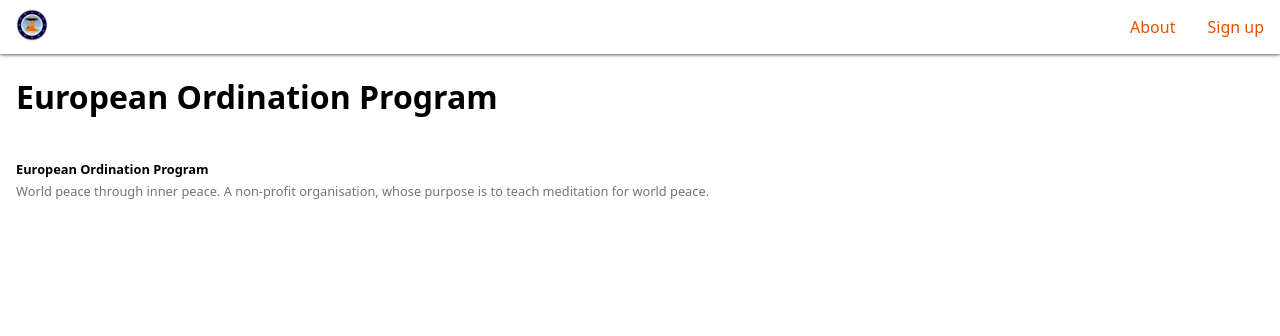
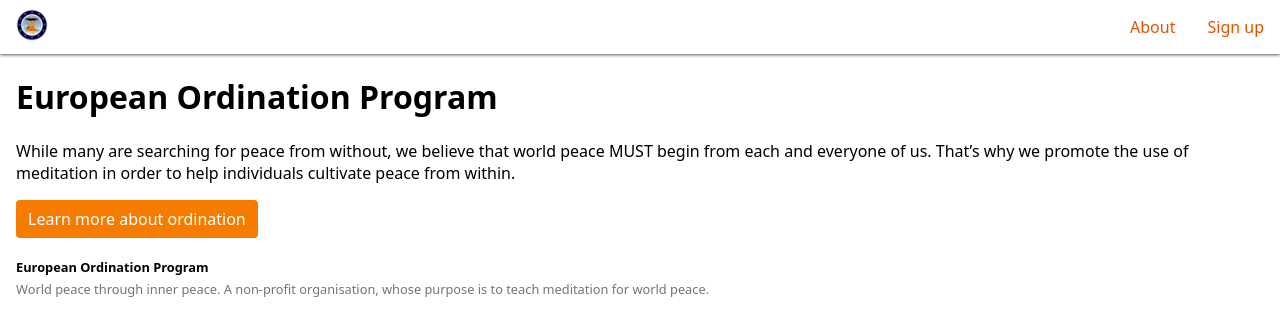
Before and after one commit to spicalous/eop-website, a Jekyll site: the page built from index.html, in a window 1280 px wide. Shown: the top 336 px of the page. Built offline with Jekyll 4.4.1, drawn with Linux system fonts in a browser that asks for light colours.

Commit message:
added button styles

```diff
--- a/_scss/_reset.scss
+++ b/_scss/_reset.scss
@@ -15,3 +15,7 @@
 body {
   margin: 0;
 }
+
+a {
+  text-decoration: none;
+}
--- /dev/null
+++ b/_scss/components/_button.scss
@@ -0,0 +1,37 @@
+@mixin btn-style($bg-colour, $text-colour) {
+  background-color: $bg-colour;
+  color: $text-colour;
+
+    &:active {
+      background-color: darken($bg-colour, 5%);
+    }
+}
+
+.btn {
+  display: inline-block;
+  text-align: center;
+  vertical-align: middle;
+  user-select: none;
+  padding: 0.5rem 0.75rem;
+  border-radius: 0.25rem;
+  font-size: 16px;
+  border: none;
+  transition: all 200ms ease-out;
+
+  &:focus {
+    outline: 0;
+  }
+
+  &:hover {
+    box-shadow: 0 12px 10px -10px $grey-400;
+    cursor: pointer;
+  }
+
+  &:active {
+    box-shadow: none;
+  }
+}
+
+.btn-main {
+  @include btn-style($orange-700, #FFF);
+}
--- a/_scss/includes/_nav.scss
+++ b/_scss/includes/_nav.scss
@@ -19,7 +19,6 @@
 
     a {
       display: block;
-      text-decoration: none;
       padding: 16px;
       color: $orange-900;
     }
@@ -34,14 +33,10 @@
     &.active:hover a {
       color: #FFF;
       background-color: $orange-700;
-    }
-
-    &.active a {
       border-bottom: solid 4px $orange-700;
     }
 
-    &:hover a,
-    &.active:hover a {
+    &:hover a {
       border-bottom: solid 4px $orange-900;
     }
   }
--- a/index.html
+++ b/index.html
@@ -5,3 +5,14 @@
 <div class="row">
   <h1>European Ordination Program</h1>
 </div>
+<div class="row">
+  <p>
+    While many are searching for peace from without, we believe that world peace MUST begin from each and everyone of us.
+    That’s why we promote the use of meditation in order to help individuals cultivate peace from within.
+  </p>
+</div>
+<div class="row">
+  <a class="btn btn-main" href="{{ "/about/" | relative_url }}">
+    Learn more about ordination
+  </a>
+</div>
--- a/main.scss
+++ b/main.scss
@@ -5,6 +5,8 @@
 @import "variables/colours";
 @import "variables/layout";
 
+@import "components/button";
+
 @import "includes/footer";
 @import "includes/nav";
 
```
